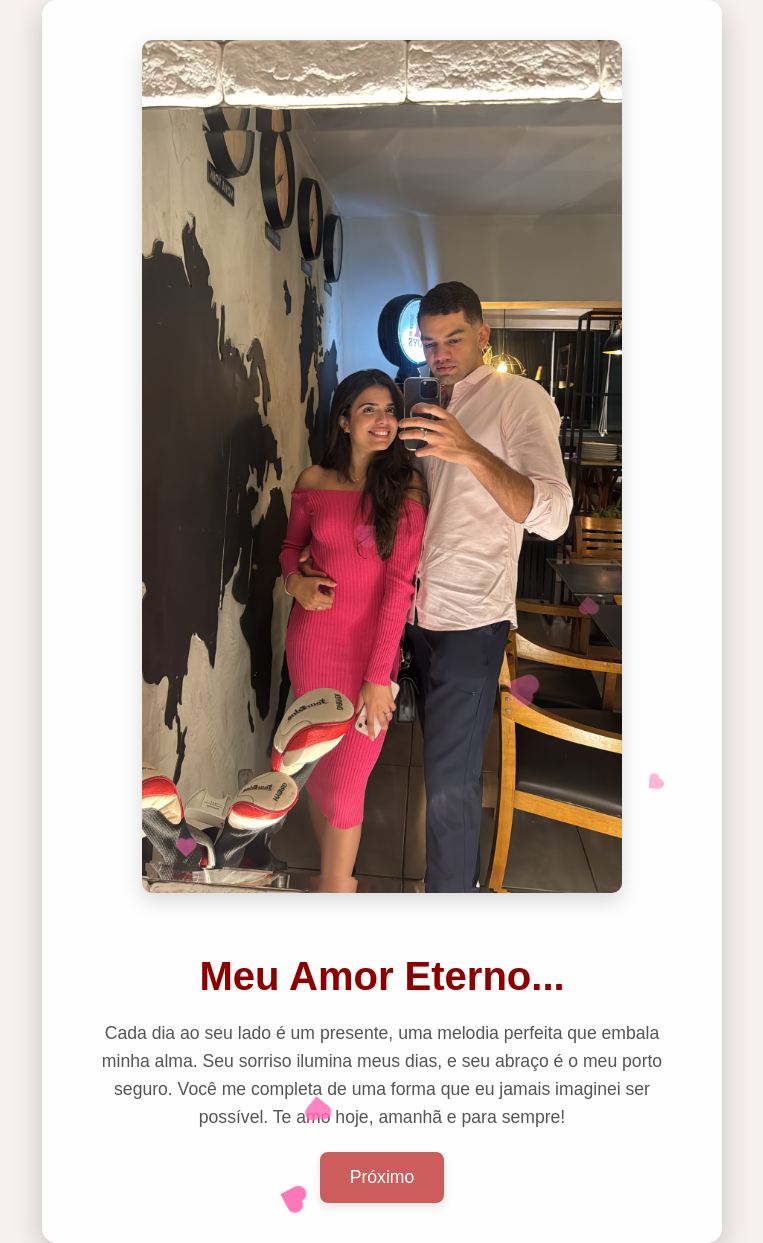
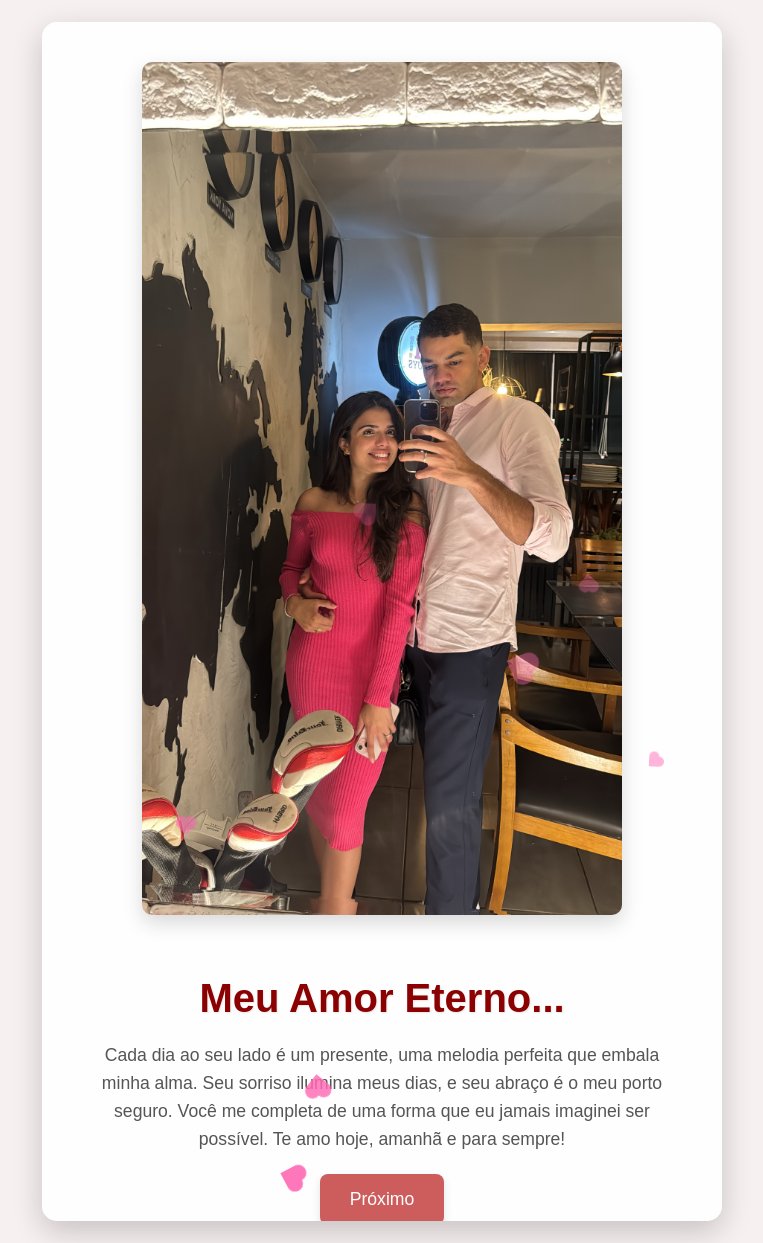
Before and after one commit to teofilo272/app_amor, a Flask app: page /declaracao in a window 1280 px wide. Shown: the whole page, without its empty margins (258-1021 px from the left). Run offline with Flask 3, Linux system fonts and the light colour scheme.

Commit message:
Permite rolagem na pagina de resultados

```diff
--- a/static/css/style.css
+++ b/static/css/style.css
@@ -22,7 +22,8 @@ body {
     width: 90%;
     position: relative;
     z-index: 10;
-    overflow: hidden;
+    overflow-y: auto;
+    max-height: 90vh; /* Adicione isso para limitar a altura da caixa e forçar o scroll, se necessário */
 }
 
 h1, h2 {
```
